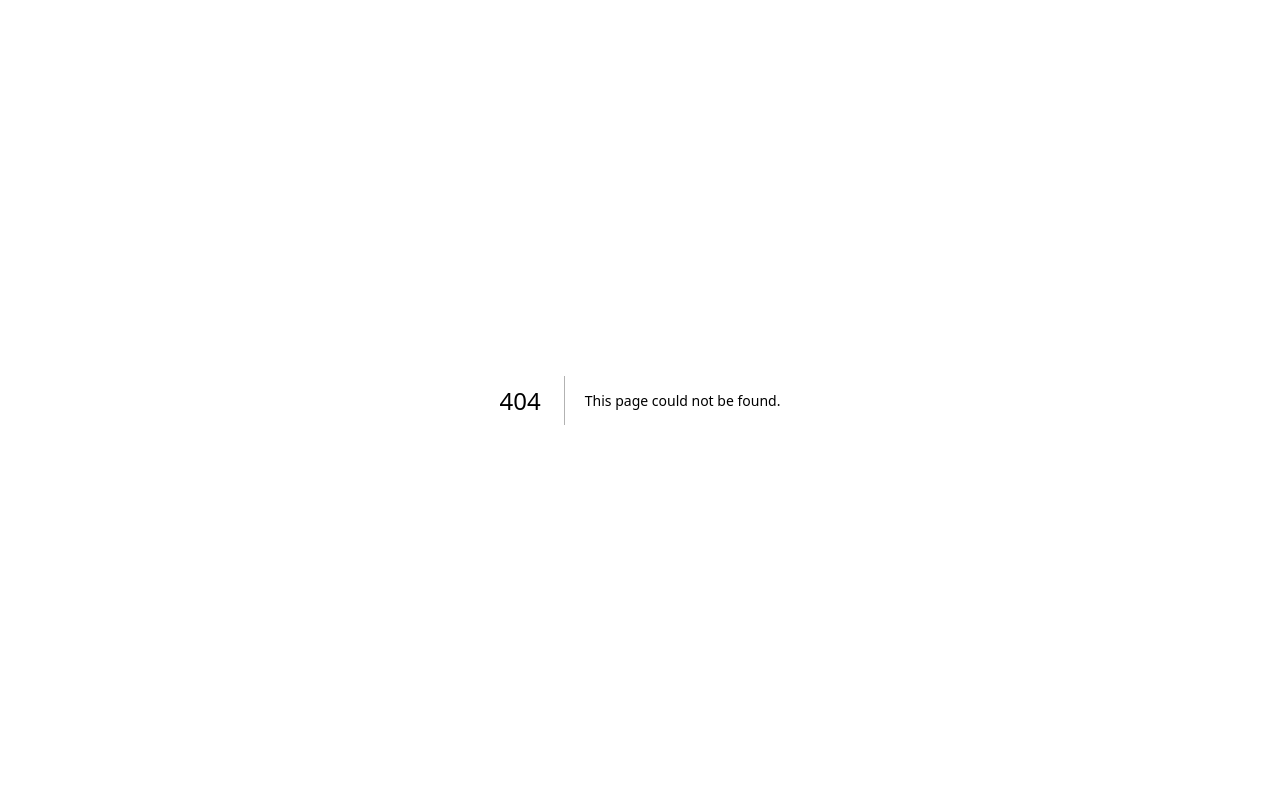
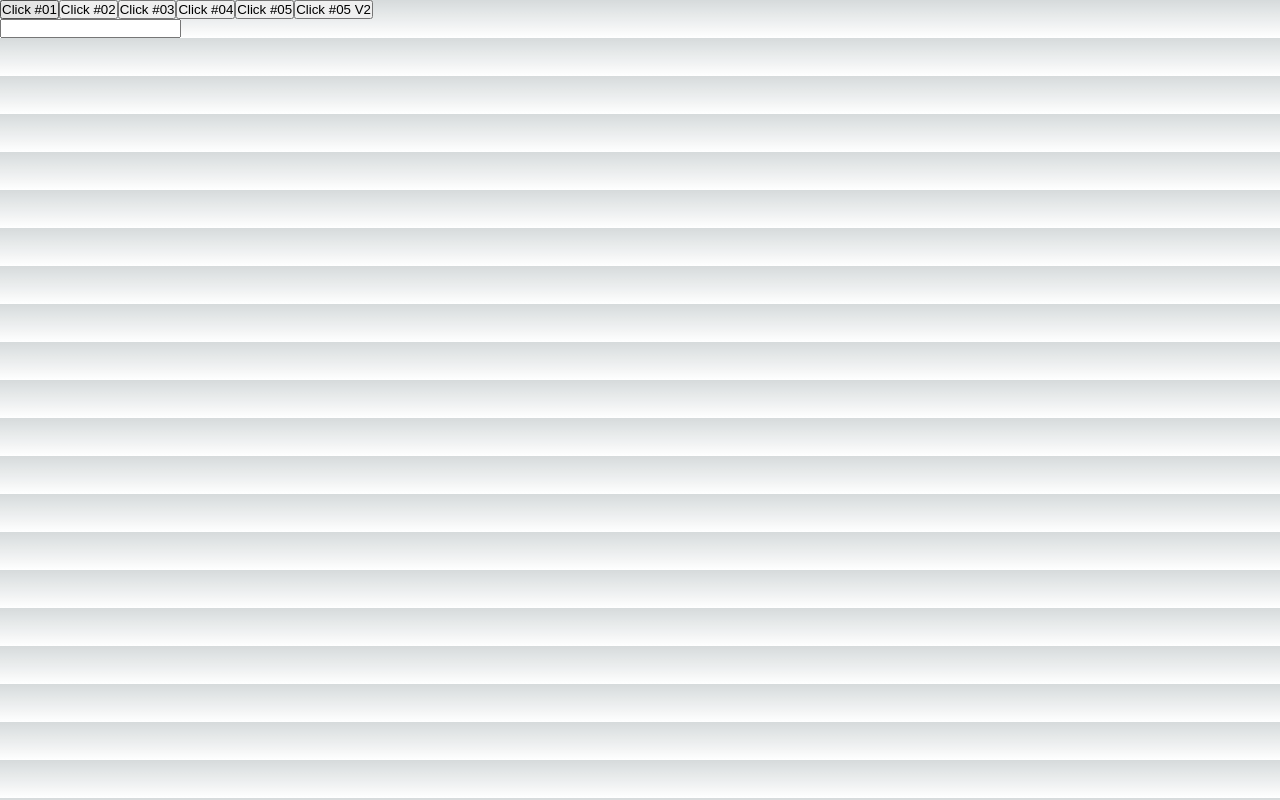
Before and after one commit to EduardoMarmentini/NEXT-JS, a Next.js app: page /basic/botao in a window 1280 px wide. Before the commit this address had no page. Built offline with nearby package versions, Linux system fonts and the light colour scheme.

Commit message:
Realizadas aulas 39, 40 do curso

```diff
--- /dev/null
+++ b/pages/basic/botao.jsx
@@ -0,0 +1,33 @@
+function acao1(){
+    console.log("acao1")
+}
+
+export default function Botao(){
+    function acao2(){
+        console.log("acao2")
+    }
+
+    function acao5(event){
+        console.log(event)
+    }
+
+    return (
+        <div>
+            <button onClick={acao1}>Click #01</button>
+            <button onClick={acao2}>Click #02</button>
+            <button onClick={function (){console.log("acao3")}}>
+                Click #03
+            </button>
+            <button onClick={() => console.log("acao4")}>
+                Click #04
+            </button>
+            <button onClick={acao5}>Click #05</button>
+            <button onClick={event => acao5(event.altKey)}>
+                Click #05 V2
+            </button>
+        <div>
+            <input type="text" onChange={event => console.log(event.target.value)}/>
+        </div>
+        </div>
+    )
+}
```
Also changed, not shown: components/indireta1/Filho.jsx (added, +15 -0 lines), components/indireta1/Pai.jsx (added, +14 -0 lines), pages/comunicacao/indireta1.jsx (added, +9 -0 lines).
